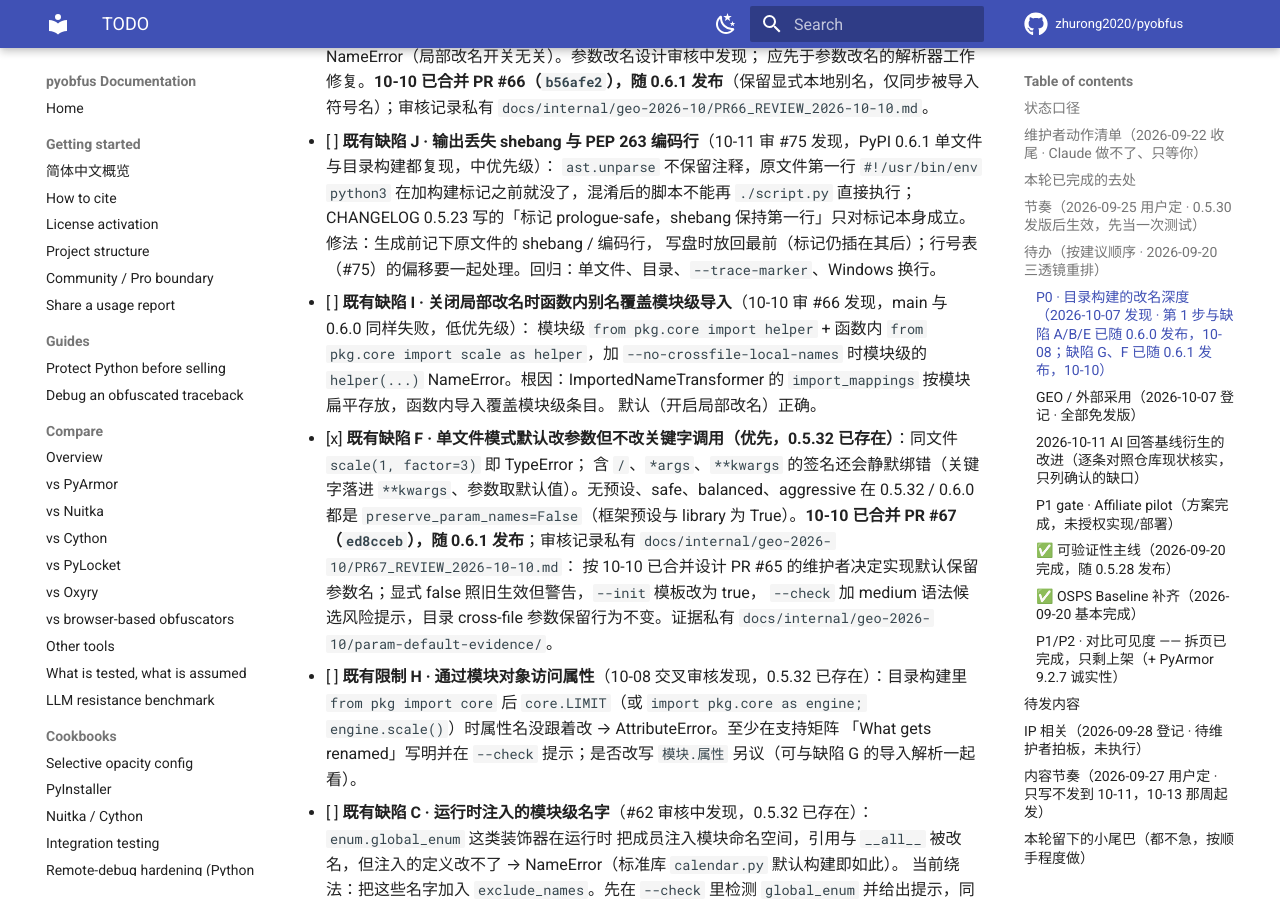
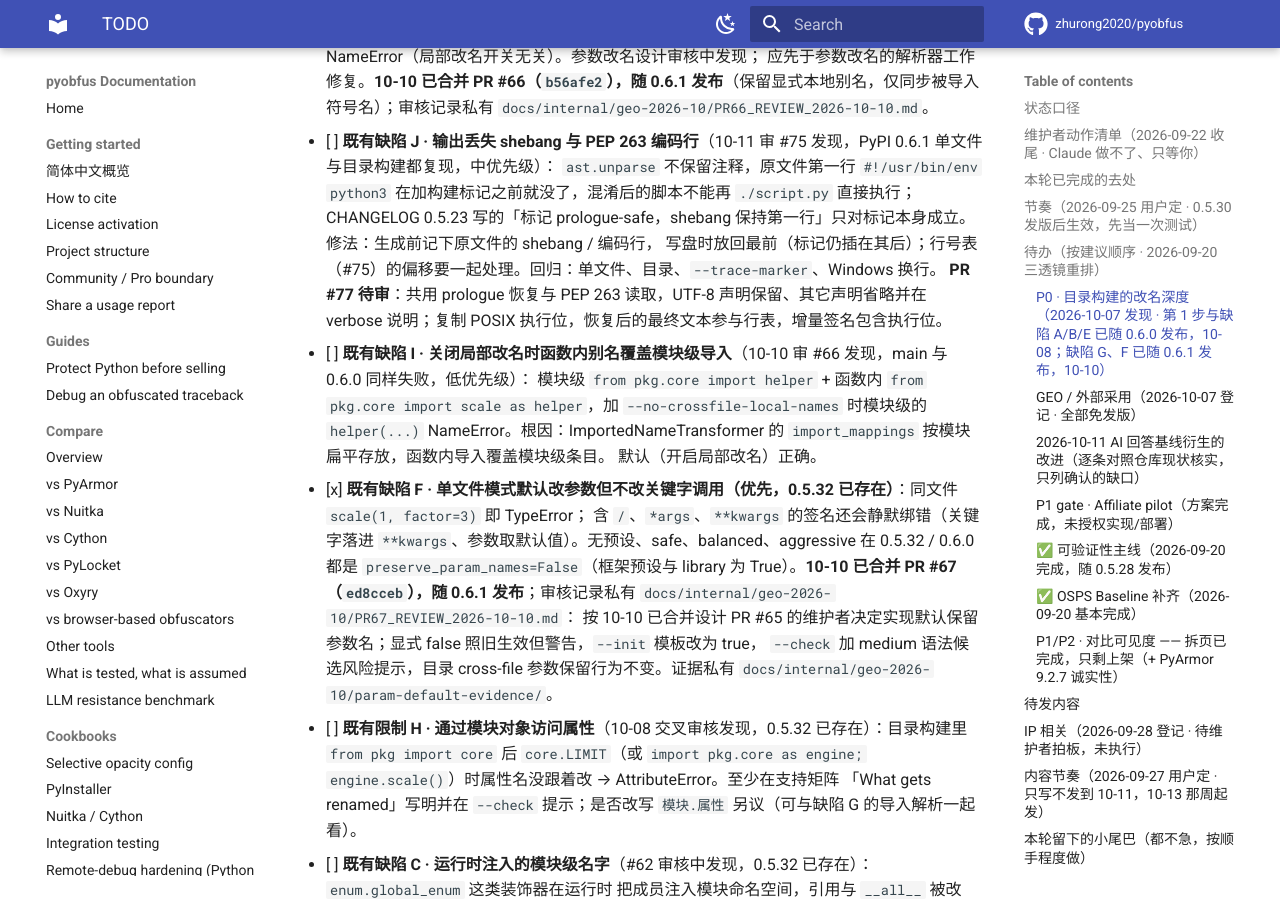
Before and after one commit to zhurong2020/pyobfus, an MkDocs documentation site: the page built from docs/TODO.md, in a window 1280 px wide and 900 px high, scrolled down 6269 px. Built offline with MkDocs 1.6.1 and Material for MkDocs 9.7.7, drawn with Linux system fonts in a browser that asks for light colours; comment, search, counter and statistics services are not loaded.

Commit message:
docs: mark defect J as awaiting PR 77 review

```diff
--- a/docs/TODO.md
+++ b/docs/TODO.md
@@ -174,6 +174,7 @@ provenance 项收拢为**一条主线抬为 P0**；**明确不追** PyArmor 的
       `ast.unparse` 不保留注释，原文件第一行 `#!/usr/bin/env python3` 在加构建标记之前就没了，混淆后的脚本不能再 `./script.py` 直接执行；
       CHANGELOG 0.5.23 写的「标记 prologue-safe，shebang 保持第一行」只对标记本身成立。修法：生成前记下原文件的 shebang / 编码行，
       写盘时放回最前（标记仍插在其后）；行号表（#75）的偏移要一起处理。回归：单文件、目录、`--trace-marker`、Windows 换行。
+      **PR #77 待审**：共用 prologue 恢复与 PEP 263 读取，UTF-8 声明保留、其它声明省略并在 verbose 说明；复制 POSIX 执行位，恢复后的最终文本参与行表，增量签名包含执行位。
 - [ ] **既有缺陷 I · 关闭局部改名时函数内别名覆盖模块级导入**（10-10 审 #66 发现，main 与 0.6.0 同样失败，低优先级）：
       模块级 `from pkg.core import helper` + 函数内 `from pkg.core import scale as helper`，加 `--no-crossfile-local-names`
       时模块级的 `helper(...)` NameError。根因：ImportedNameTransformer 的 `import_mappings` 按模块扁平存放，函数内导入覆盖模块级条目。
```
